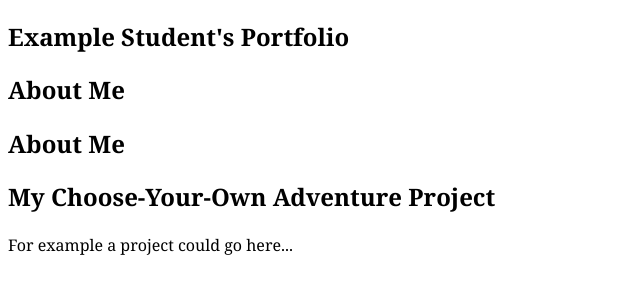
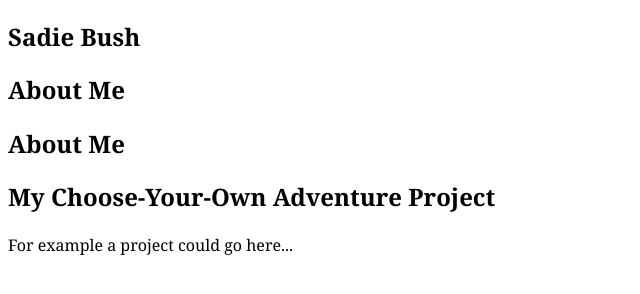
Before and after one commit to IACS-CS/web-design-portfolio-bush912, a website: page public/index.html in a window 1280 px wide. Shown: the whole page, without its empty margins (0-640 px from the left). Drawn offline with Linux system fonts and the light colour scheme.

Commit message:
h1 name change

```diff
--- a/public/index.html
+++ b/public/index.html
@@ -7,7 +7,7 @@
   <body>
     <main>
       <section class="hero">
-        <h1>Example Student's Portfolio</h1>
+        <h1>Sadie Bush</h1>
       </section>
 
       <section class="info" id="about-me">
```
